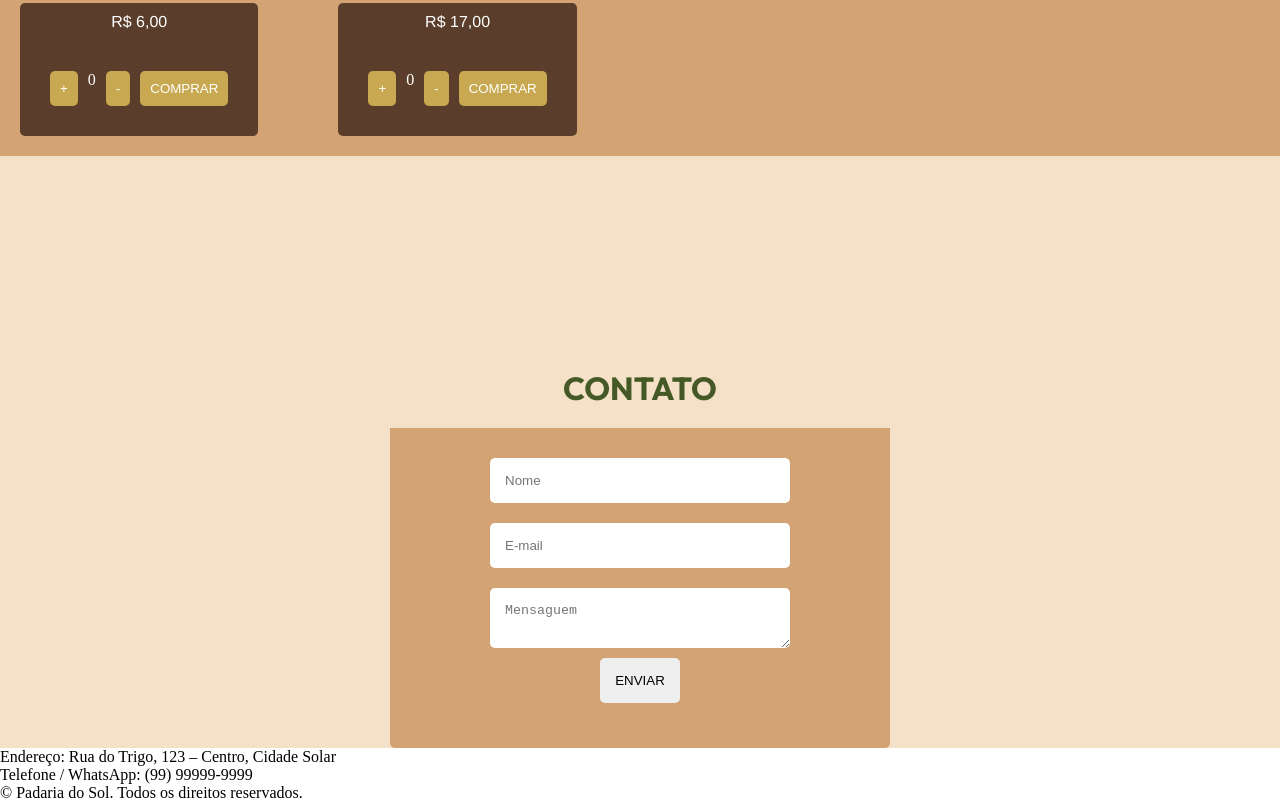
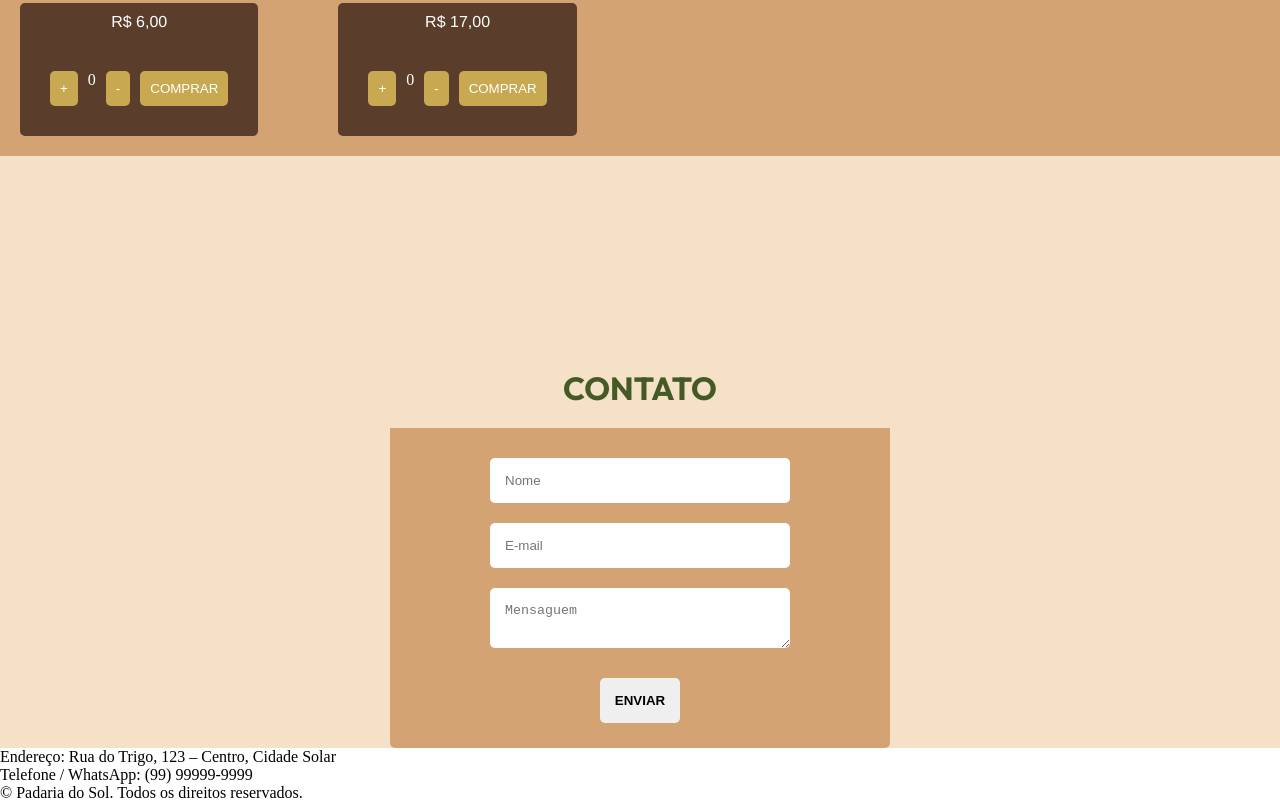
Before and after one commit to ericksantanay/Padaria, a plain HTML site: page index.html in a window 1280 px wide. Shown: the part 2968-3770 px from the top of the page. Drawn offline with nearby package versions, Linux system fonts and the light colour scheme.

Commit message:
quase finalizado

```diff
--- a/style.css
+++ b/style.css
@@ -247,16 +247,21 @@ main #contato > article > form > input,textarea {
     margin: 10px;
 }
 
+/*PARTE DO BOTÃO */
 main #contato > article > form button {
     padding: 15px;
     border: none;
     border-radius: 5px;
-    font-weight: 500;
+    font-weight: 600;
     cursor: pointer;
+    transition: .2s ease-in-out;
+    margin-top: 20px;
 }
 
+/*PARTE DO BOTÃO COM HOVER */
 main #contato > article > form button:hover {
-    background-color: #e7e7e7;
+    background-color: #dbdbdb;
+    padding: 19px;
 }
 
 
```
